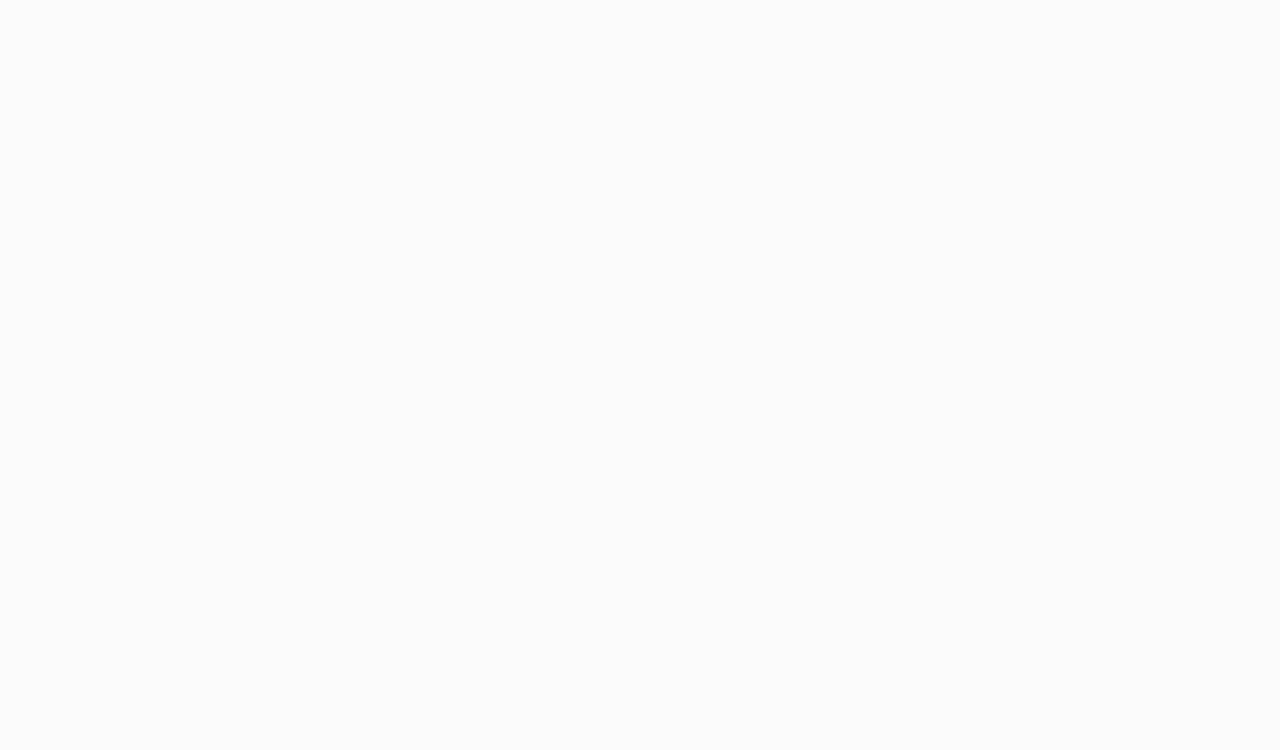
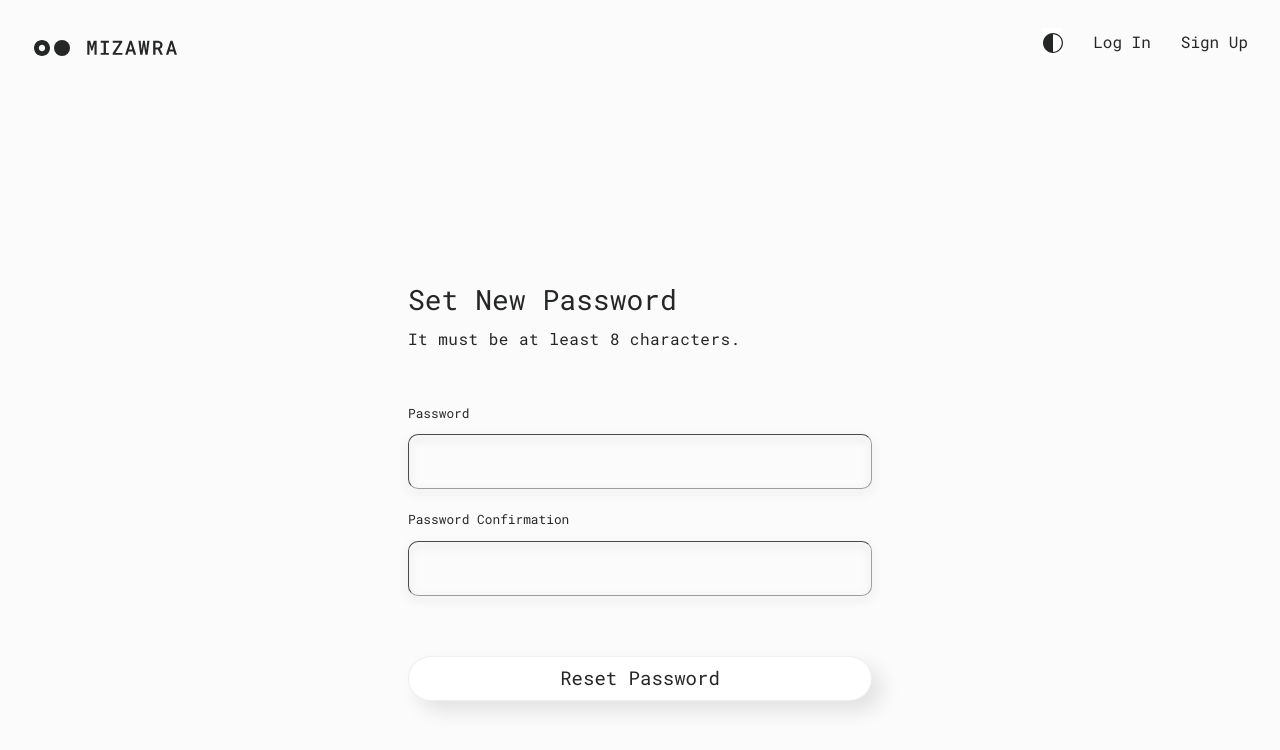
Before and after one commit to Himynameismarco/vue-MiZaWra-test, a Vue app: page /setNewPassword in a window 1280 px wide. Before the commit this address had no page. Shown: the top 750 px of the page. Built offline with nearby package versions, Linux system fonts and the light colour scheme.

Commit message:
Added Password Reset Page

```diff
--- a/src/router/index.ts
+++ b/src/router/index.ts
@@ -28,6 +28,11 @@
       path: '/forgotPassword',
       name: 'forgotPassword',
       component: () => import('../views/ForgotPassword.vue')
+    },
+    {
+      path: '/setNewPassword',
+      name: 'setNewPassword',
+      component: () => import('../views/ForgotPasswordNewPassword.vue')
     },
     {
       path: '/selectSubmodes/:mode', // :mode dynamic segment of the rout
--- /dev/null
+++ b/src/views/ForgotPasswordNewPassword.vue
@@ -0,0 +1,27 @@
+<script setup lang="ts">
+import NavBarLoggedOut from '../components/NavBarLoggedOut.vue'
+
+</script>
+
+<template>
+  <NavBarLoggedOut />
+  <div class="wrapper-logged-out">
+    <div class="content">
+      <div class="heading">
+        <h1 class="heading-logged-out">Set New Password</h1>
+        <h3 class="heading-logged-out">It must be at least 8 characters. </h3>
+      </div>
+      <form class="forms" @submit="tbd"> <!-- TODO -->
+        <label for="password">Password</label>
+        <input type="password" id="password" name="password">
+        <label for="password">Password Confirmation</label>
+        <input type="password" id="passwordConfirmation" name="passwordConfirmation">
+        <button class="logged-out-button">Reset Password</button>
+      </form>
+    </div>
+  </div>
+</template>
+
+<style scoped>
+
+</style>
--- a/src/views/LoginView.vue
+++ b/src/views/LoginView.vue
@@ -32,7 +32,7 @@
   <div class="wrapper-logged-out">
     <div class="content">
       <div class="heading">
-        <h1 class="heading-logged-out">Welcome Back</h1>
+        <h1 class="heading-logged-out">Welcome </h1>
         <h3 class="heading-logged-out">Don't have an account? <RouterLink to="/register">Sign Up</RouterLink></h3>
       </div>
       <form class="forms" @submit="login">
```
